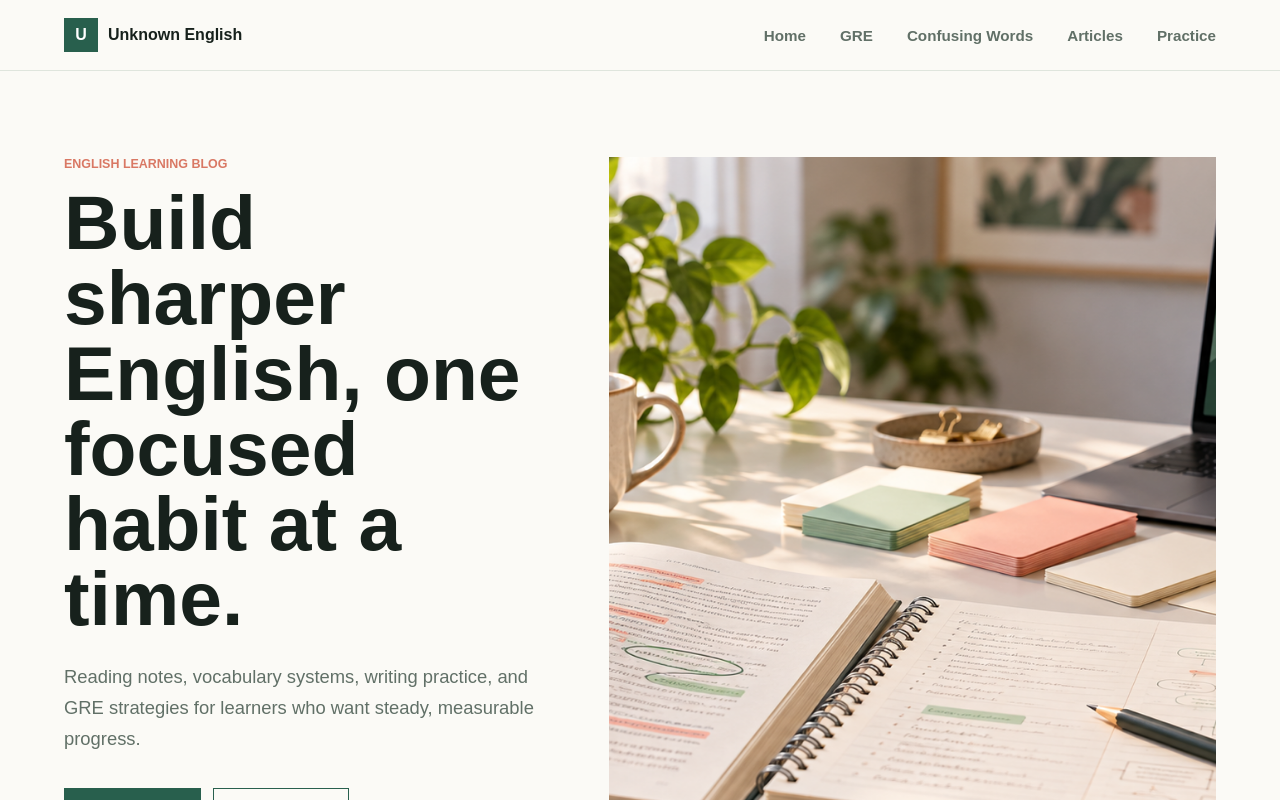
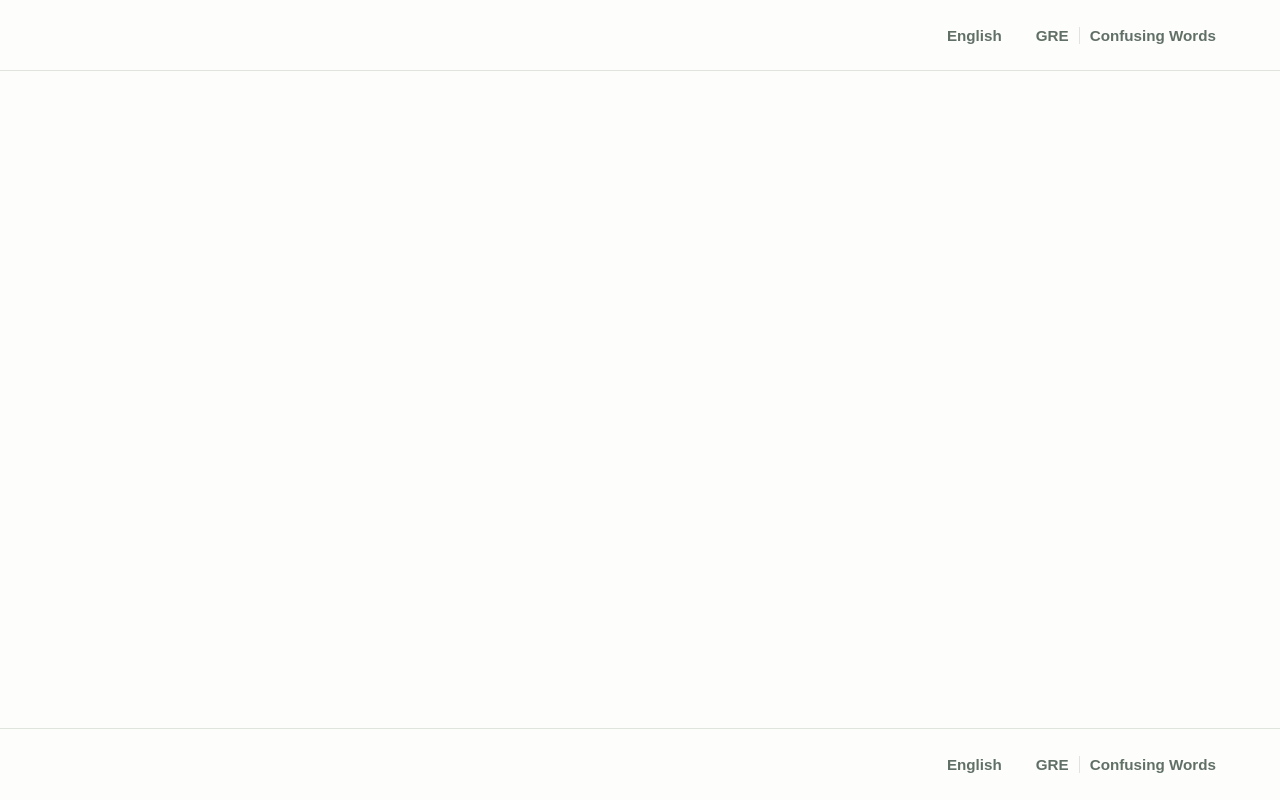
Before and after one commit to concamuflage/english, a Next.js app: page / in a window 1280 px wide. Shown: the top 800 px of the page. Built offline with nearby package versions, Linux system fonts and the light colour scheme.

Commit message:
changed words

```diff
--- a/app/globals.css
+++ b/app/globals.css
@@ -1,7 +1,7 @@
 :root {
   --ink: #17211c;
   --muted: #617067;
-  --paper: #fbfaf6;
+  --paper: #fdfdfb;
   --panel: #ffffff;
   --line: #dfe5dd;
   --green: #285f4d;
@@ -19,10 +19,17 @@ html {
 }
 
 body {
+  display: flex;
+  flex-direction: column;
   margin: 0;
+  min-height: 100vh;
   background: var(--paper);
   color: var(--ink);
   font-family: Arial, Helvetica, sans-serif;
+}
+
+main {
+  flex: 1;
 }
 
 a {
@@ -31,7 +38,7 @@ a {
 
 .site-header {
   align-items: center;
-  background: rgba(251, 250, 246, 0.92);
+  background: rgba(253, 253, 251, 0.94);
   border-bottom: 1px solid var(--line);
   display: flex;
   justify-content: space-between;
@@ -43,8 +50,18 @@ a {
   z-index: 10;
 }
 
+.site-footer {
+  align-items: center;
+  border-top: 1px solid var(--line);
+  display: flex;
+  justify-content: flex-end;
+  min-height: 72px;
+  padding: 18px clamp(20px, 5vw, 72px);
+}
+
 .brand,
 .nav-links,
+.footer-links,
 .hero-actions {
   align-items: center;
   display: flex;
@@ -54,6 +71,11 @@ a {
   font-weight: 800;
   gap: 10px;
   text-decoration: none;
+}
+
+.brand-empty {
+  min-height: 34px;
+  min-width: 34px;
 }
 
 .brand-mark {
@@ -66,19 +88,37 @@ a {
   width: 34px;
 }
 
-.nav-links {
+.nav-links,
+.footer-links {
   gap: clamp(14px, 3vw, 34px);
 }
 
-.nav-links a {
+.nav-group {
+  align-items: center;
+  display: inline-flex;
+  gap: 10px;
+}
+
+.nav-links a,
+.footer-links a {
   color: var(--muted);
   font-size: 0.95rem;
   font-weight: 700;
   text-decoration: none;
 }
 
-.nav-links a:hover {
+.nav-child-link {
+  border-left: 1px solid var(--line);
+  padding-left: 10px;
+}
+
+.nav-links a:hover,
+.footer-links a:hover {
   color: var(--green-deep);
+}
+
+.empty-page {
+  min-height: 50vh;
 }
 
 .hero {
--- a/app/layout.tsx
+++ b/app/layout.tsx
@@ -1,16 +1,17 @@
 import type { Metadata } from "next";
+import { SiteFooter } from "@/components/SiteFooter";
 import { SiteHeader } from "@/components/SiteHeader";
 import "./globals.css";
 
 export const metadata: Metadata = {
-  title: "Unknown English | English Learning Blog",
-  description: "A focused blog for English reading, vocabulary, writing, and GRE preparation."
+  title: "Personal Blog",
+  description: "A personal blog with GRE study notes and confusing word practice."
 };
 
 /**
- * Provides the shared page shell for the English learning blog.
+ * Provides the shared page shell for the personal blog.
  *
- * Example: every route receives the header with the GRE navigation link.
+ * Example: every route receives the minimal header and footer navigation.
  */
 export default function RootLayout({ children }: Readonly<{ children: React.ReactNode }>) {
   return (
@@ -18,6 +19,7 @@ export default function RootLayout({ children }: Readonly<{ children: React.Reac
       <body>
         <SiteHeader />
         {children}
+        <SiteFooter />
       </body>
     </html>
   );
--- a/app/page.tsx
+++ b/app/page.tsx
@@ -1,77 +1,8 @@
-import Image from "next/image";
-import { ArticleCard } from "@/components/ArticleCard";
-import { getFeaturedArticles } from "@/lib/content";
-
-const practiceItems = [
-  "Read one short passage and underline signal words.",
-  "Save five new words with an original example sentence.",
-  "Rewrite one sentence with stronger verbs and cleaner rhythm."
-];
-
 /**
- * Renders the home page for the English learning blog.
+ * Renders the currently empty personal blog home page.
  *
- * Example: the page shows three featured articles and a daily practice checklist.
+ * Example: the page intentionally contains no placeholder sections until real posts exist.
  */
 export default function HomePage() {
-  const featuredArticles = getFeaturedArticles();
-
-  return (
-    <main>
-      <section className="hero">
-        <div className="hero-copy">
-          <p className="eyebrow">English learning blog</p>
-          <h1>Build sharper English, one focused habit at a time.</h1>
-          <p className="hero-text">
-            Reading notes, vocabulary systems, writing practice, and GRE strategies for learners who want steady,
-            measurable progress.
-          </p>
-          <div className="hero-actions">
-            <a className="button-primary" href="#articles">
-              Start reading
-            </a>
-            <a className="button-secondary" href="/gre">
-              Explore GRE
-            </a>
-            <a className="button-secondary" href="/confusing-words">
-              Practice confusing words
-            </a>
-          </div>
-        </div>
-        <div className="hero-image">
-          <Image
-            src="/images/english-study-hero.png"
-            alt="A bright study desk with English learning materials, flashcards, and a laptop"
-            width={1772}
-            height={900}
-            priority
-          />
-        </div>
-      </section>
-
-      <section className="section-band" id="articles">
-        <div className="section-heading">
-          <p className="eyebrow">Latest articles</p>
-          <h2>Practical lessons for daily progress</h2>
-        </div>
-        <div className="article-grid">
-          {featuredArticles.map((article) => (
-            <ArticleCard key={article.slug} article={article} />
-          ))}
-        </div>
-      </section>
-
-      <section className="practice-section" id="practice">
-        <div>
-          <p className="eyebrow">Daily practice</p>
-          <h2>A simple loop for today</h2>
-        </div>
-        <ol>
-          {practiceItems.map((item) => (
-            <li key={item}>{item}</li>
-          ))}
-        </ol>
-      </section>
-    </main>
-  );
+  return <main className="empty-page" />;
 }
--- /dev/null
+++ b/components/SiteFooter.tsx
@@ -0,0 +1,22 @@
+import Link from "next/link";
+
+/**
+ * Renders the minimal footer for the personal blog shell.
+ *
+ * Example: the footer keeps `Confusing Words` grouped under GRE.
+ */
+export function SiteFooter() {
+  return (
+    <footer className="site-footer">
+      <nav className="footer-links" aria-label="Footer navigation">
+        <Link href="/">English</Link>
+        <div className="nav-group">
+          <Link href="/gre">GRE</Link>
+          <Link className="nav-child-link" href="/gre/confusing-words">
+            Confusing Words
+          </Link>
+        </div>
+      </nav>
+    </footer>
+  );
+}
--- a/components/SiteHeader.tsx
+++ b/components/SiteHeader.tsx
@@ -1,31 +1,22 @@
 import Link from "next/link";
 
-const navItems = [
-  { href: "/", label: "Home" },
-  { href: "/gre", label: "GRE" },
-  { href: "/confusing-words", label: "Confusing Words" },
-  { href: "/#articles", label: "Articles" },
-  { href: "/#practice", label: "Practice" }
-];
-
 /**
- * Renders the primary navigation shared across the static blog.
+ * Renders the primary navigation for the personal blog shell.
  *
- * Example: the `Confusing Words` item links to `/confusing-words` for pair-based practice.
+ * Example: `English` links to `/`, while `Confusing Words` appears under the GRE section.
  */
 export function SiteHeader() {
   return (
     <header className="site-header">
-      <Link className="brand" href="/" aria-label="Unknown English home">
-        <span className="brand-mark">U</span>
-        <span>Unknown English</span>
-      </Link>
+      <Link className="brand brand-empty" href="/" aria-label="Home" />
       <nav className="nav-links" aria-label="Primary navigation">
-        {navItems.map((item) => (
-          <Link key={item.href} href={item.href}>
-            {item.label}
+        <Link href="/">English</Link>
+        <div className="nav-group">
+          <Link href="/gre">GRE</Link>
+          <Link className="nav-child-link" href="/gre/confusing-words">
+            Confusing Words
           </Link>
-        ))}
+        </div>
       </nav>
     </header>
   );
--- a/lib/confusingWords.ts
+++ b/lib/confusingWords.ts
@@ -284,7 +284,7 @@ const confusingWordPairRows: ConfusingWordPairRow[] = [
     ["The scandal could ____ a sudden crisis in the government.", "wordTwo"]
   ],
   ["precipitous", "precipice", "The road climbed a ____ slope.", "He stood near the ____."],
-  ["reconcile", "conciliate", "They tried to ____ the accounts.", "The diplomat tried to ____ both sides."],
+  ["reconcile", "conciliate", "They tried to ____ the accounts.", "The manager tried to ____ the angry customer with a sincere apology."],
   ["torpor", "stupor", "The heat left him in ____.", "The drug left him in a ____."],
   ["grub", "grubby", "The bird carried a ____ to its nest.", "His hands were ____ after digging."],
   ["grub", "scrub", "The campers ate simple ____.", "Use a brush to ____ the pan."],
```
Also changed, not shown: app/confusing-words/page.tsx (+4 -22 lines), app/gre/confusing-words/page.tsx (added, +17 -0 lines), app/gre/page.tsx (+3 -42 lines).
